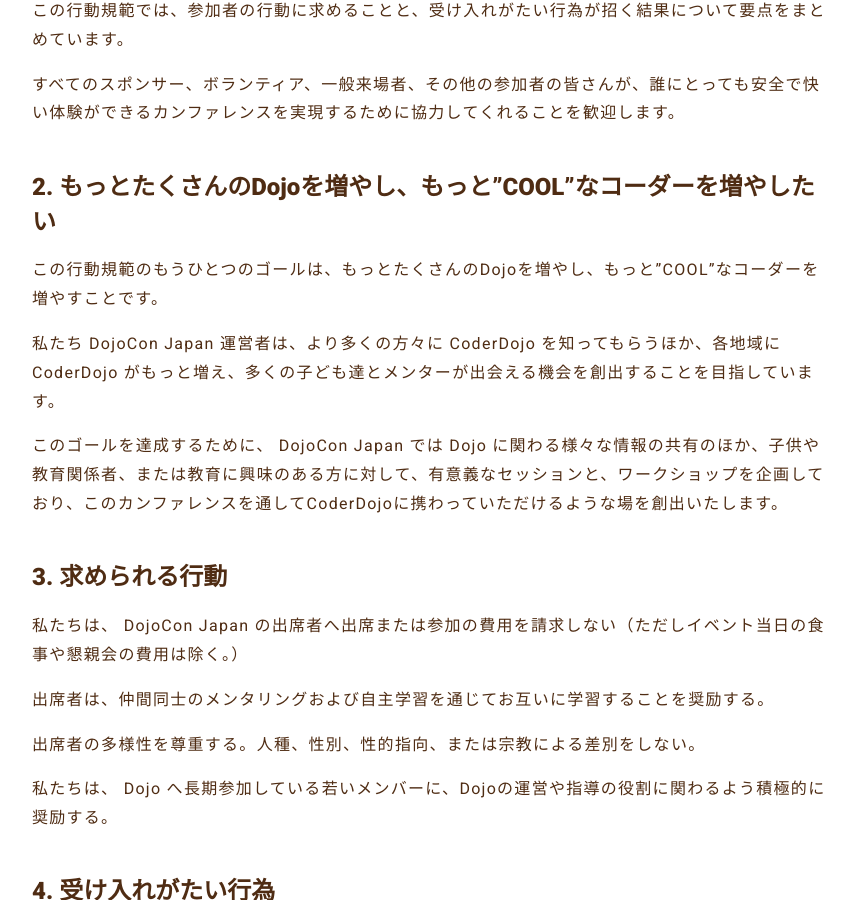
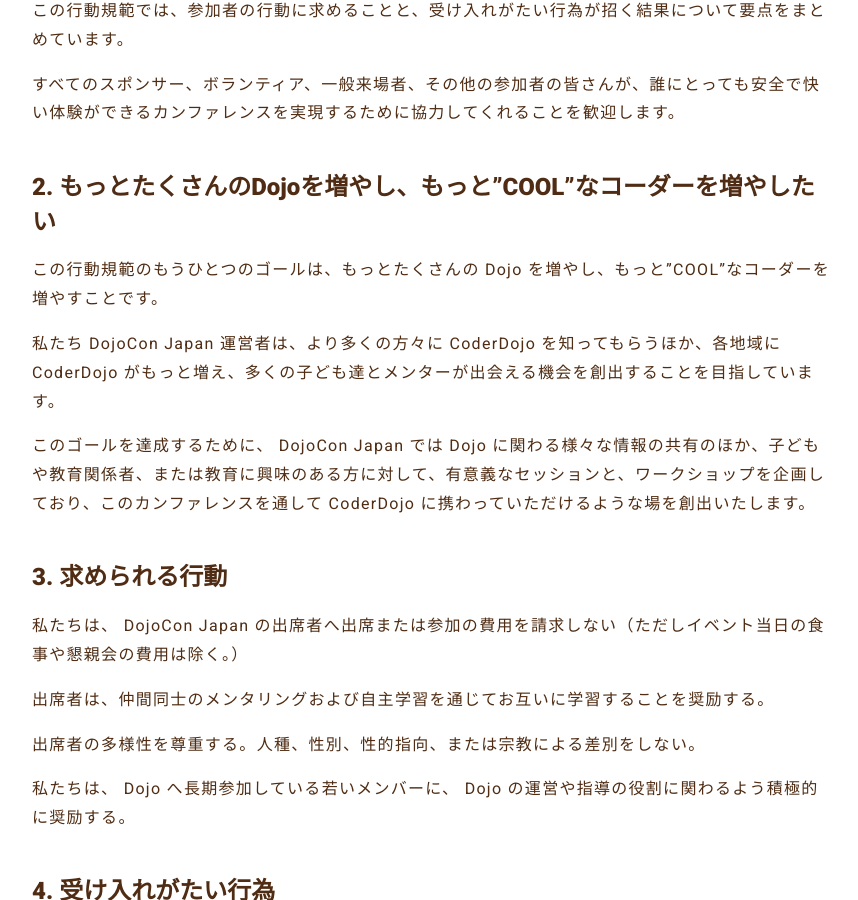
Before and after one commit to coderdojo-japan/dojocon2020.coderdojo.jp, a Jekyll site: the page built from code-of-conduct.md, in a window 1280 px wide and 900 px high, scrolled down 514 px. Shown: the whole window, without its empty margins (208-1066 px from the left). Built offline with Jekyll 4.4.1, drawn with Linux system fonts in a browser that asks for light colours; nearby versions of some CDN libraries; some web fonts are replaced.

Commit message:
修正: "子供" -> "子ども"

```diff
--- a/code-of-conduct.md
+++ b/code-of-conduct.md
@@ -11,11 +11,11 @@
 すべてのスポンサー、ボランティア、一般来場者、その他の参加者の皆さんが、誰にとっても安全で快い体験ができるカンファレンスを実現するために協力してくれることを歓迎します。
 
 ## 2. もっとたくさんのDojoを増やし、もっと”COOL”なコーダーを増やしたい
-この行動規範のもうひとつのゴールは、もっとたくさんのDojoを増やし、もっと”COOL”なコーダーを増やすことです。
+この行動規範のもうひとつのゴールは、もっとたくさんの Dojo を増やし、もっと”COOL”なコーダーを増やすことです。
 
 私たち DojoCon Japan 運営者は、より多くの方々に CoderDojo を知ってもらうほか、各地域に CoderDojo がもっと増え、多くの子ども達とメンターが出会える機会を創出することを目指しています。
 
-このゴールを達成するために、 DojoCon Japan では Dojo に関わる様々な情報の共有のほか、子供や教育関係者、または教育に興味のある方に対して、有意義なセッションと、ワークショップを企画しており、このカンファレンスを通してCoderDojoに携わっていただけるような場を創出いたします。
+このゴールを達成するために、 DojoCon Japan では Dojo に関わる様々な情報の共有のほか、子どもや教育関係者、または教育に興味のある方に対して、有意義なセッションと、ワークショップを企画しており、このカンファレンスを通して CoderDojo に携わっていただけるような場を創出いたします。
 
 ## 3. 求められる行動
 私たちは、 DojoCon Japan の出席者へ出席または参加の費用を請求しない（ただしイベント当日の食事や懇親会の費用は除く。）
@@ -24,7 +24,7 @@
 
 出席者の多様性を尊重する。人種、性別、性的指向、または宗教による差別をしない。
 
-私たちは、 Dojo へ長期参加している若いメンバーに、Dojoの運営や指導の役割に関わるよう積極的に奨励する。
+私たちは、 Dojo へ長期参加している若いメンバーに、 Dojo の運営や指導の役割に関わるよう積極的に奨励する。
 
 ## 4. 受け入れがたい行為
 「受け入れがたい行為」には以下が含まれます。
```
